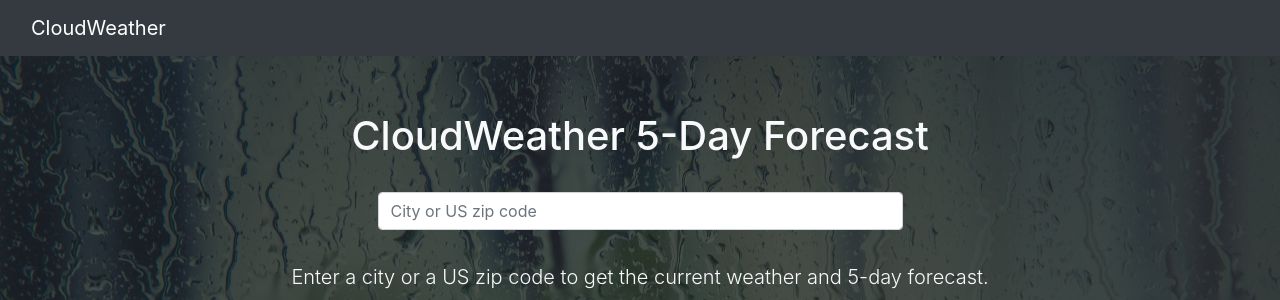
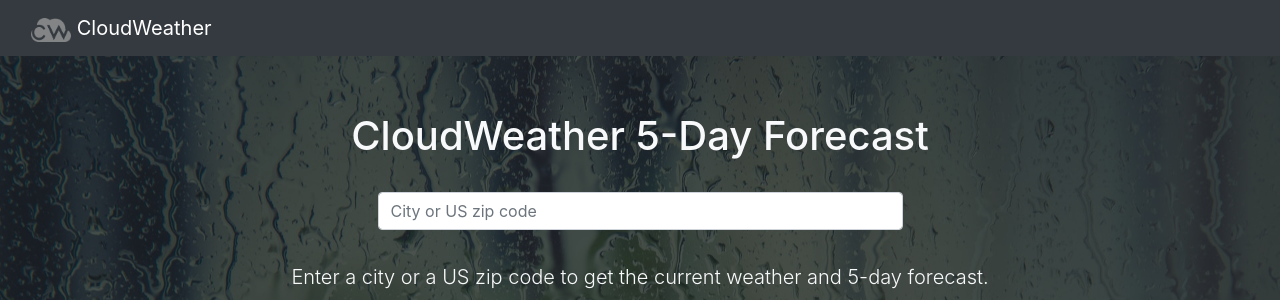
Before and after one commit to MarcoGiancarli/CloudWeather, a Flask app: page / in a window 1280 px wide. Shown: the top 300 px of the page. Run offline with Flask 2, Linux system fonts and the light colour scheme; parts of the project's set-up code (start-up, migrations or seed data) failed here and were passed over; some libraries are stand-ins or nearby versions.

Commit message:
added new icon to navbar and favicon

```diff
--- a/flaskr/static/css/custom.css
+++ b/flaskr/static/css/custom.css
@@ -32,6 +32,10 @@ wrapper {
 main {
     padding: 3rem 1.5rem;
     padding-bottom: 0;
+}
+
+.navbar-brand > img {
+    height: 1.5rem;
 }
 
 #locationInput {
--- a/flaskr/templates/layout.html
+++ b/flaskr/templates/layout.html
@@ -5,7 +5,7 @@
     <meta name="viewport" content="width=device-width, initial-scale=1.0, maximum-scale=1.0, shrink-to-fit=no">
     <meta name="description" content="Simple weather forecast web app">
     <meta name="author" content="Marco Giancarli">
-    <!--<link rel="icon" href="../../../../favicon.ico">-->
+    <link rel="icon" href="/static/img/icon64.png">
 
     <title>5 Day Weather Forecast</title>
 
@@ -19,7 +19,10 @@
 
       <nav class="navbar navbar-dark bg-dark fixed-top">
         <div class="container-fluid">
-          <a class="navbar-brand" href="#">CloudWeather</a>
+          <a class="navbar-brand" href="#">
+            <img class="d-inline-block" src="static/img/icon128_nav.png" alt="">
+            CloudWeather
+          </a>
         </div>
       </nav>
 
```
Also changed, not shown: flaskr/static/img/icon.svg, flaskr/static/img/icon128.png (added), flaskr/static/img/icon128_nav.png (added), flaskr/static/img/icon64.png (added).
